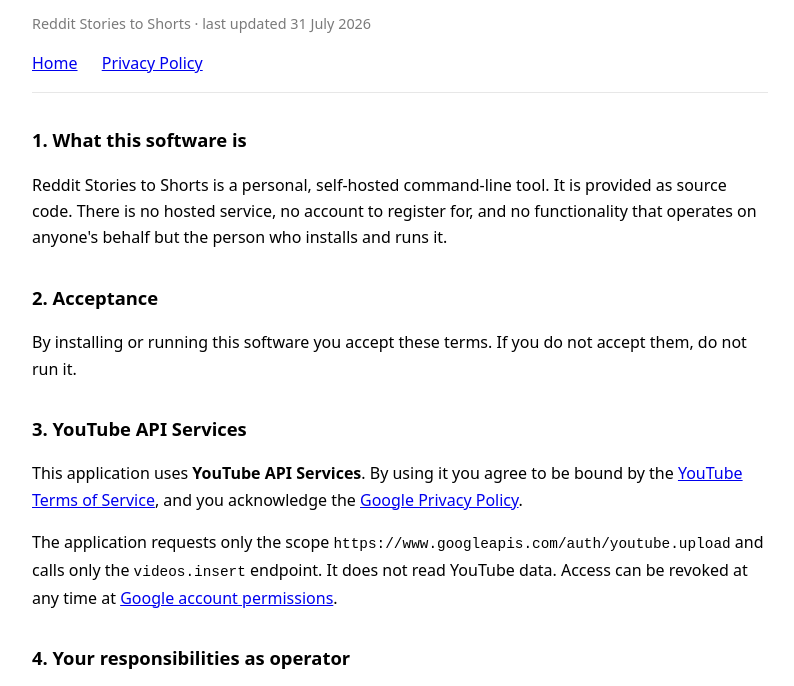
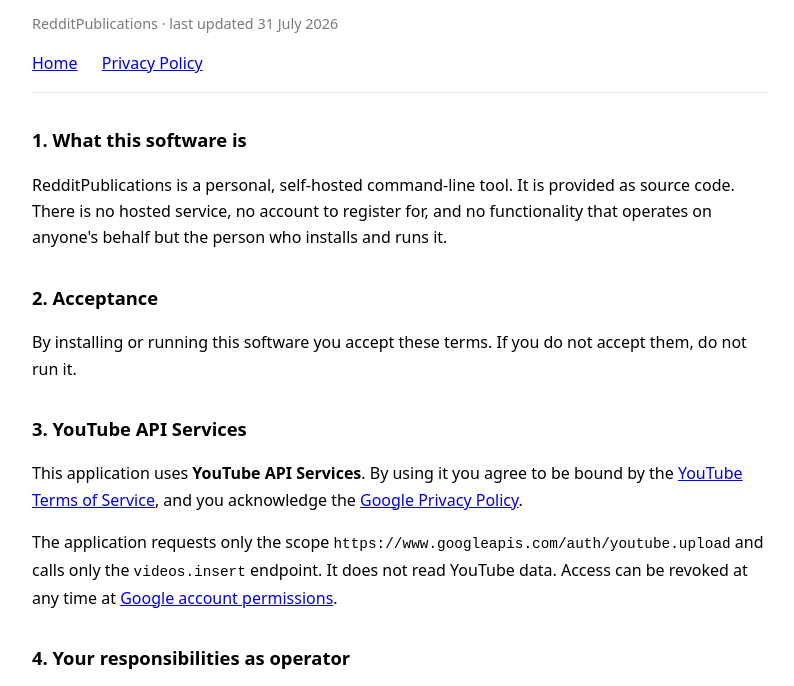
Before and after one commit to chshr247/redditstoriesuploader, a plain HTML site: page docs/terms.html in a window 1280 px wide. Shown: the part 80-766 px from the top of the page, without its empty margins (240-1034 px from the left). Drawn offline with Linux system fonts and the light colour scheme.

Commit message:
fix: update project name from "Reddit Stories to Shorts" to "RedditPublications" in documentation

```diff
--- a/docs/terms.html
+++ b/docs/terms.html
@@ -3,7 +3,7 @@
 <head>
 <meta charset="utf-8">
 <meta name="viewport" content="width=device-width, initial-scale=1">
-<title>Terms of Use — Reddit Stories to Shorts</title>
+<title>Terms of Use — RedditPublications</title>
 <style>
   :root { color-scheme: light dark; }
   body { font: 16px/1.65 system-ui, -apple-system, "Segoe UI", sans-serif;
@@ -23,7 +23,7 @@
 
 <header>
   <h1>Terms of Use</h1>
-  <p class="meta">Reddit Stories to Shorts &middot; last updated 31 July 2026</p>
+  <p class="meta">RedditPublications &middot; last updated 31 July 2026</p>
   <nav>
     <a href="index.html">Home</a>
     <a href="privacy.html">Privacy Policy</a>
@@ -31,7 +31,7 @@
 </header>
 
 <h2>1. What this software is</h2>
-<p>Reddit Stories to Shorts is a personal, self-hosted command-line tool. It is
+<p>RedditPublications is a personal, self-hosted command-line tool. It is
    provided as source code. There is no hosted service, no account to register
    for, and no functionality that operates on anyone's behalf but the person who
    installs and runs it.</p>
```
Also changed, not shown: docs/index.html (+2 -2 lines), docs/privacy.html (+2 -2 lines), 1 other file.
